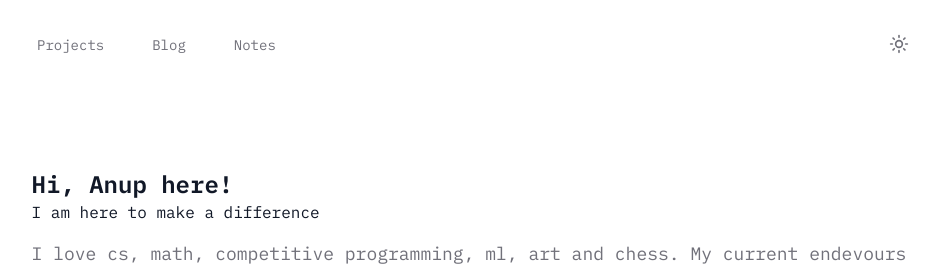
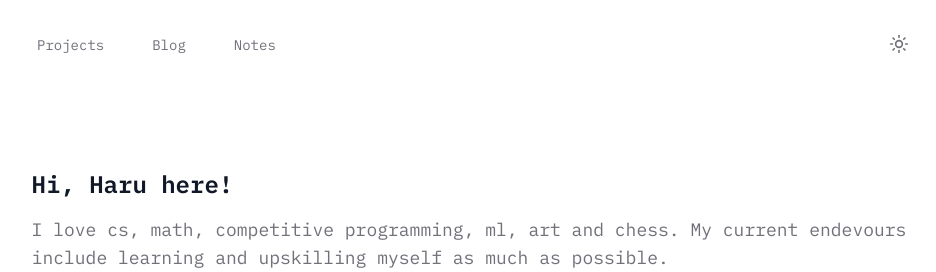
Before and after one commit to Harruta/website, a Next.js app: page / in a window 1280 px wide. Shown: the top 272 px of the page, without its empty margins (171-1107 px from the left). Built offline with nearby package versions, Linux system fonts and the light colour scheme.

Commit message:
changed home

```diff
--- a/src/app/components/Hero.jsx
+++ b/src/app/components/Hero.jsx
@@ -8,10 +8,8 @@ const Hero = () => {
       {/* Main Heading */}
       <div className="text-gray-900 dark:text-white mb-4">
         <h1 className='text-2xl font-bold'>
-        Hi, Anup here!
+        Hi, Haru here!
         </h1>
-
-        <h3>I am here to make a difference</h3>
       </div>
 
 
```
